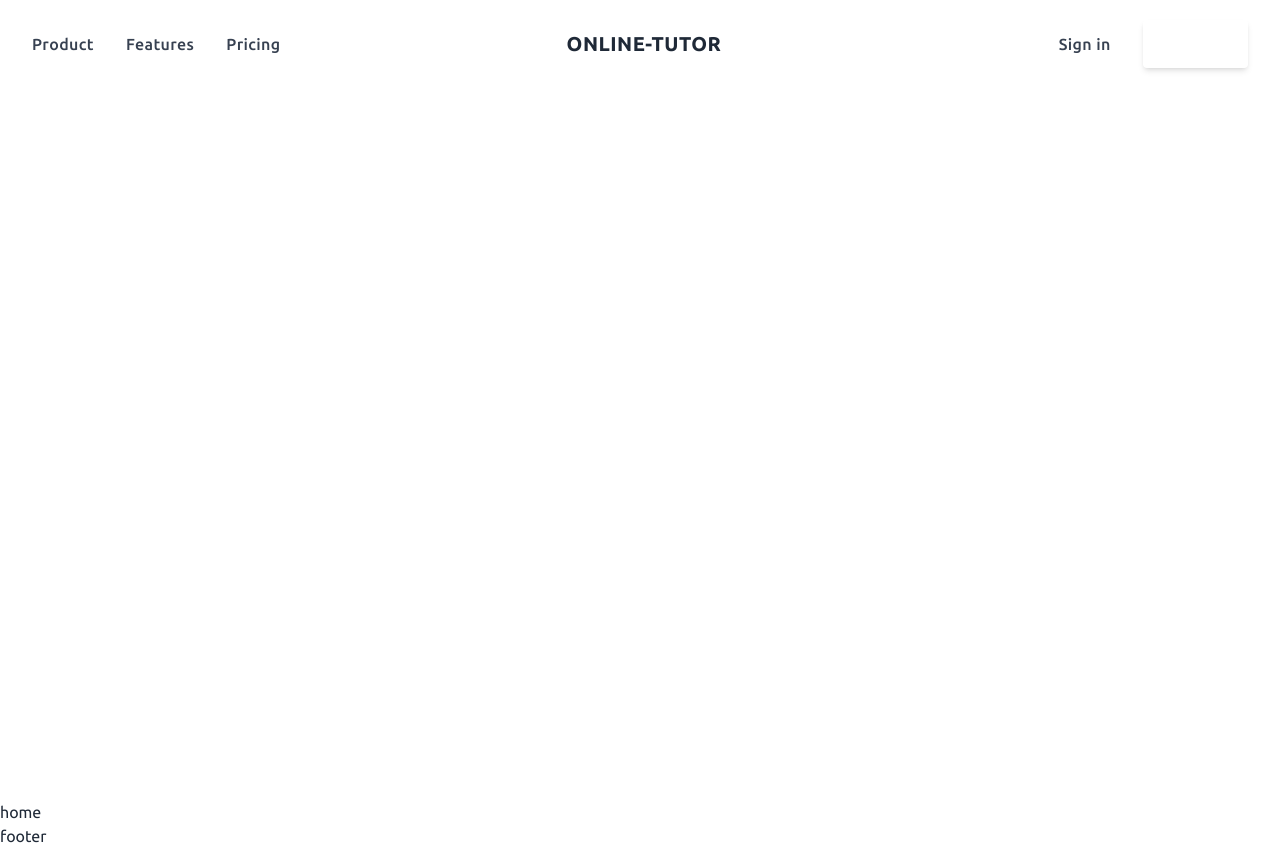
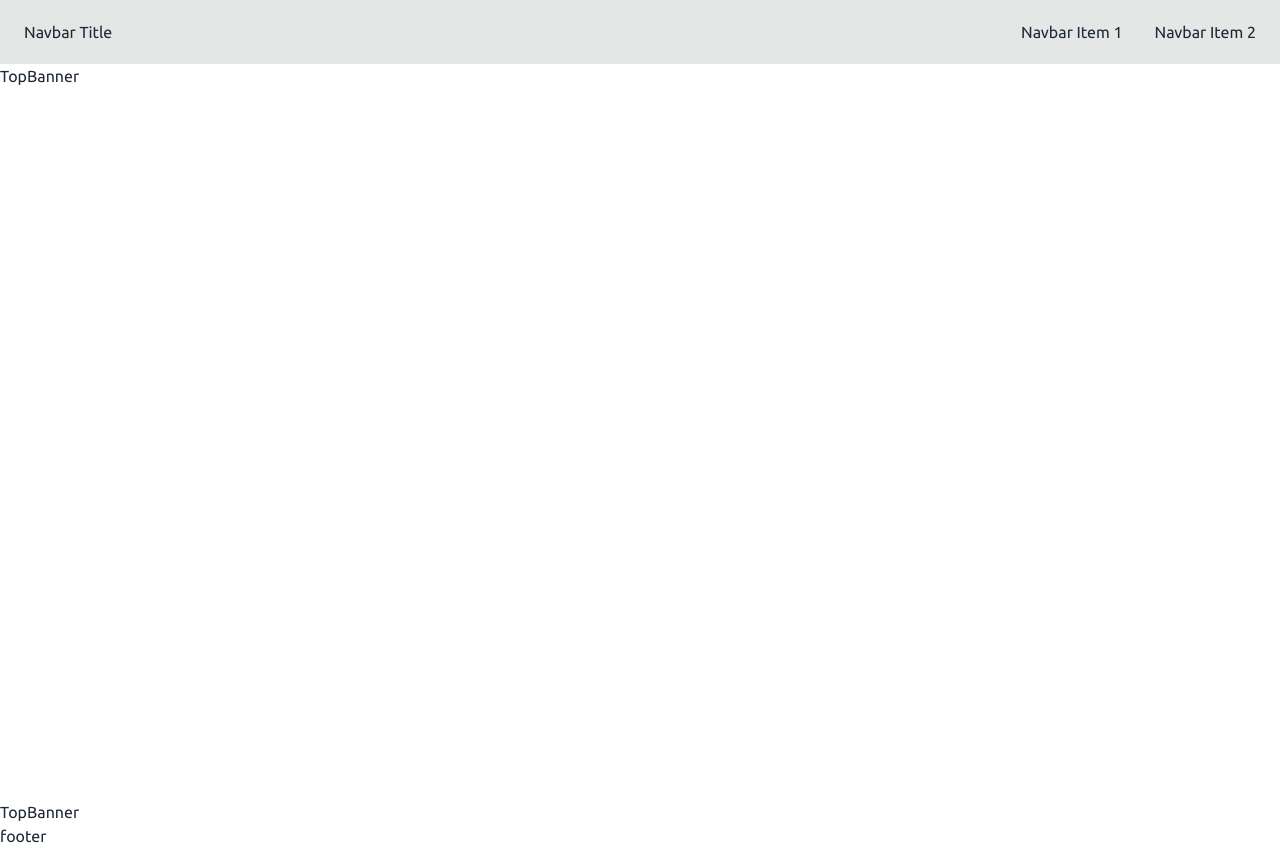
Before and after one commit to ThisIsKhalid/interview-prep-client, a React (Create React App) app: page / in a window 1280 px wide. Built offline with nearby package versions, Linux system fonts and the light colour scheme; the HTML template or start-up script is replaced by a standard one.

Commit message:
updated ui

```diff
--- a/src/components/Header.js
+++ b/src/components/Header.js
@@ -1,92 +1,50 @@
 import { FiMenu } from "react-icons/fi";
-import { Link } from "react-router-dom";
+import { Link, Outlet } from "react-router-dom";
 
 const Header = () => {
   return (
     <>
-      <div className="drawer drawer-end">
-        <input id="nav-drawer" type="checkbox" className="drawer-toggle" />
-        <div className="drawer-content">
-          {/* <!-- Page content start --> */}
-          <div class="px-4 py-5 mx-auto sm:max-w-xl md:max-w-full lg:max-w-screen-2xl md:px-24 lg:px-8">
-            <div class="relative grid items-center grid-cols-2 lg:grid-cols-3">
-              <ul class="items-center hidden space-x-8 lg:flex">
+      <div className="drawer">
+        <input id="my-drawer-3" type="checkbox" className="drawer-toggle" />
+        <div className="drawer-content flex flex-col">
+          {/* <!-- Navbar --> */}
+          <div className="w-full navbar bg-base-300">
+            <div className="flex-none lg:hidden">
+              <label htmlFor="my-drawer-3" className="btn btn-square btn-ghost">
+                <svg
+                  xmlns="http://www.w3.org/2000/svg"
+                  fill="none"
+                  viewBox="0 0 24 24"
+                  className="inline-block w-6 h-6 stroke-current"
+                >
+                  <path
+                    strokeLinecap="round"
+                    strokeLinejoin="round"
+                    strokeWidth="2"
+                    d="M4 6h16M4 12h16M4 18h16"
+                  ></path>
+                </svg>
+              </label>
+            </div>
+            <div className="flex-1 px-2 mx-2">Navbar Title</div>
+            <div className="flex-none hidden lg:block">
+              <ul className="menu menu-horizontal">
+                {/* <!-- Navbar menu content here --> */}
                 <li>
-                  <a
-                    href="/"
-                    aria-label="Our product"
-                    title="Our product"
-                    class="font-medium tracking-wide text-gray-700 transition-colors duration-200 hover:text-deep-purple-accent-400"
-                  >
-                    Product
-                  </a>
+                  <a>Navbar Item 1</a>
                 </li>
                 <li>
-                  <a
-                    href="/"
-                    aria-label="Our product"
-                    title="Our product"
-                    class="font-medium tracking-wide text-gray-700 transition-colors duration-200 hover:text-deep-purple-accent-400"
-                  >
-                    Features
-                  </a>
-                </li>
-                <li>
-                  <a
-                    href="/"
-                    aria-label="Product pricing"
-                    title="Product pricing"
-                    class="font-medium tracking-wide text-gray-700 transition-colors duration-200 hover:text-deep-purple-accent-400"
-                  >
-                    Pricing
-                  </a>
+                  <a>Navbar Item 2</a>
                 </li>
               </ul>
-              <Link
-                to="/"
-                aria-label="Online Tutorin"
-                title="Online Tutorin"
-                class="inline-flex items-center lg:mx-auto"
-              >
-                <span class="ml-2 text-xl font-bold tracking-wide text-gray-800 uppercase">
-                  Online-Tutor
-                </span>
-              </Link>
-              <ul class="items-center hidden ml-auto space-x-8 lg:flex">
-                <li>
-                  <a
-                    href="/"
-                    aria-label="Sign in"
-                    title="Sign in"
-                    class="font-medium tracking-wide text-gray-700 transition-colors duration-200 hover:text-deep-purple-accent-400"
-                  >
-                    Sign in
-                  </a>
-                </li>
-                <li>
-                  <a
-                    href="/"
-                    class="inline-flex items-center justify-center h-12 px-6 font-medium tracking-wide text-white transition duration-200 rounded shadow-md bg-deep-purple-accent-400 hover:bg-deep-purple-accent-700 focus:shadow-outline focus:outline-none"
-                    aria-label="Sign up"
-                    title="Sign up"
-                  >
-                    Sign up
-                  </a>
-                </li>
-              </ul>
-              <div class="ml-auto lg:hidden">
-                <label htmlFor="nav-drawer" className="drawer-button">
-                  <FiMenu className="text-2xl text-black" />
-                </label>
-              </div>
             </div>
           </div>
-          {/* <!-- Page content end --> */}
+          {/* <!-- Page content here --> */}
+          <Outlet />
         </div>
-
         <div className="drawer-side">
-          <label htmlFor="nav-drawer" className="drawer-overlay"></label>
-          <ul className="menu p-4 w-1/2 bg-base-100 text-base-content">
+          <label htmlFor="my-drawer-3" className="drawer-overlay"></label>
+          <ul className="menu p-4 w-80 bg-base-100">
             {/* <!-- Sidebar content here --> */}
             <li>
               <a>Sidebar Item 1</a>
--- a/src/pages/Home/Home.js
+++ b/src/pages/Home/Home.js
@@ -1,10 +1,11 @@
 import React from 'react';
+import TopBanner from './TopBanner';
 
 const Home = () => {
     return (
-        <div>
-            home
-        </div>
+        <>
+            <TopBanner/>
+        </>
     );
 };
 
--- /dev/null
+++ b/src/pages/Home/TopBanner.jsx
@@ -0,0 +1,11 @@
+import React from 'react';
+
+const TopBanner = () => {
+    return (
+        <div>
+            TopBanner
+        </div>
+    );
+};
+
+export default TopBanner;
```
